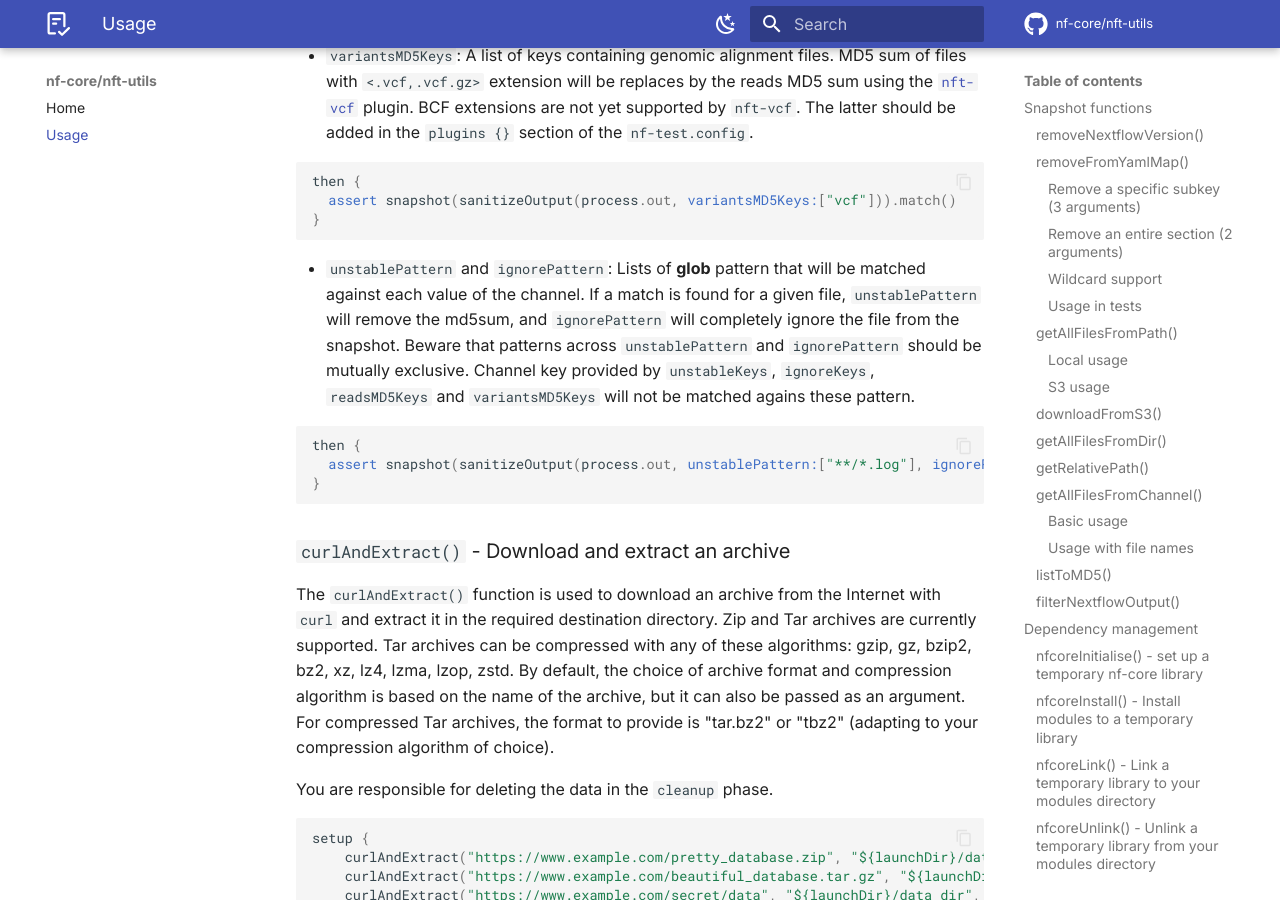
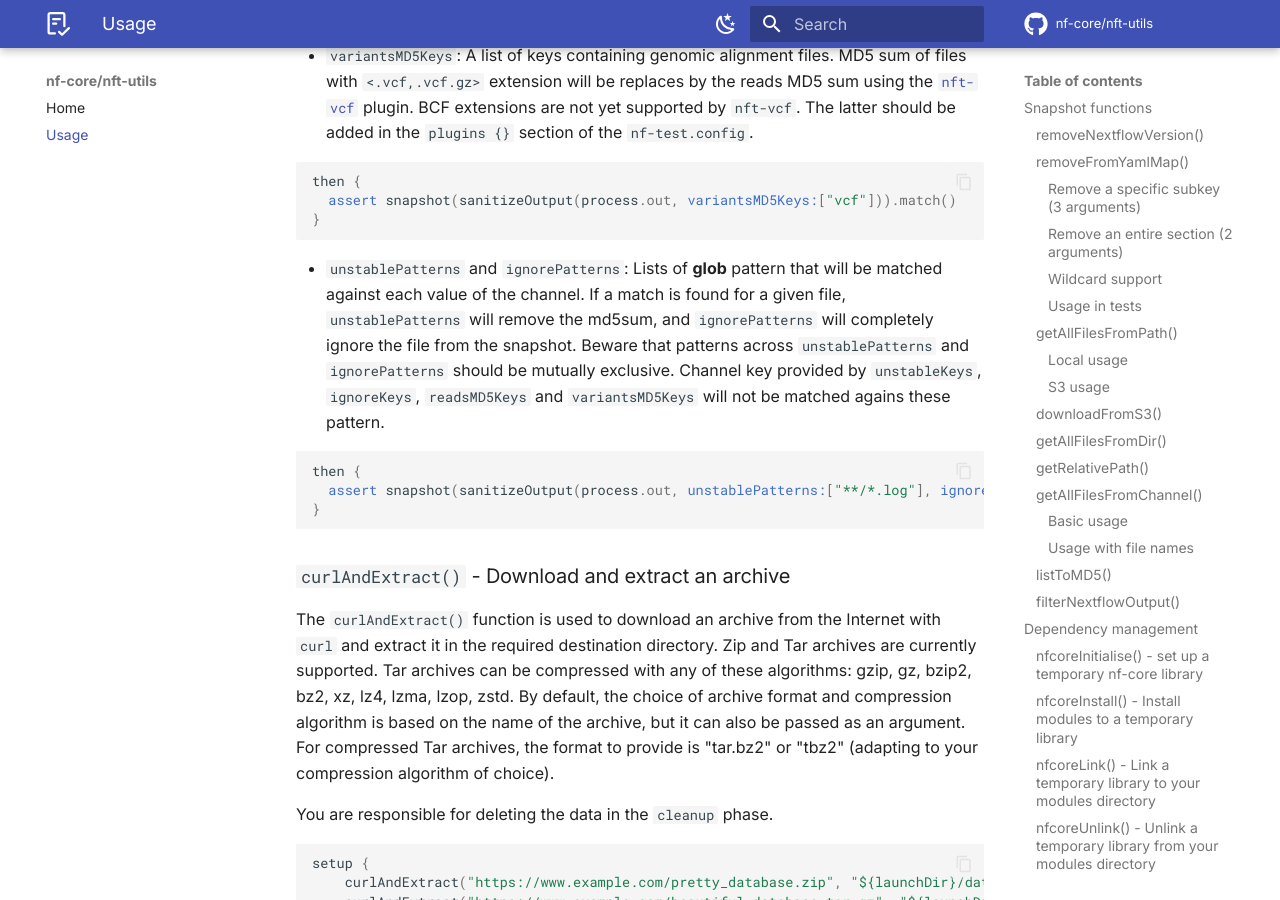
Before and after one commit to nf-core/nft-utils, an MkDocs documentation site: the page built from docs/usage.md, in a window 1280 px wide and 900 px high, scrolled down 16850 px. Built offline with MkDocs 1.6.1 and Material for MkDocs 9.7.7, drawn with Linux system fonts in a browser that asks for light colours; comment, search, counter and statistics services are not loaded; the version menu is left out.

Commit message:
Update pattern to patterns

````diff
--- a/dependency-reduced-pom.xml
+++ b/dependency-reduced-pom.xml
@@ -4,7 +4,7 @@
   <groupId>com.nf-core</groupId>
   <artifactId>nft-utils</artifactId>
   <name>nft-utils</name>
-  <version>1.1.0</version>
+  <version>1.1.1</version>
   <description>nf-test plugin that adds commonly used utility functions</description>
   <url>https://github.com/nf-core/nft-utils</url>
   <licenses>
--- a/docs/usage.md
+++ b/docs/usage.md
@@ -732,14 +732,14 @@ then {
 }
 ```
 
-- `unstablePattern` and `ignorePattern`: Lists of **glob** pattern that will be matched against each value of the channel.
-  If a match is found for a given file, `unstablePattern` will remove the md5sum, and `ignorePattern` will completely ignore the file from the snapshot.
-  Beware that patterns across `unstablePattern` and `ignorePattern` should be mutually exclusive.
+- `unstablePatterns` and `ignorePatterns`: Lists of **glob** pattern that will be matched against each value of the channel.
+  If a match is found for a given file, `unstablePatterns` will remove the md5sum, and `ignorePatterns` will completely ignore the file from the snapshot.
+  Beware that patterns across `unstablePatterns` and `ignorePatterns` should be mutually exclusive.
   Channel key provided by `unstableKeys`, `ignoreKeys`, `readsMD5Keys` and `variantsMD5Keys` will not be matched agains these pattern.
 
 ```groovy
 then {
-  assert snapshot(sanitizeOutput(process.out, unstablePattern:["**/*.log"], ignorePattern:["**/VERSION_*"])).match()
+  assert snapshot(sanitizeOutput(process.out, unstablePatterns:["**/*.log"], ignorePatterns:["**/VERSION_*"])).match()
 }
 ```
 
--- a/pom.xml
+++ b/pom.xml
@@ -5,7 +5,7 @@
 
 	<groupId>com.nf-core</groupId>
 	<artifactId>nft-utils</artifactId>
-	<version>1.1.0</version>
+	<version>1.1.1</version>
 	<packaging>jar</packaging>
 
 	<name>nft-utils</name>
````
Also changed, not shown: CHANGELOG.md (+6 -0 lines), docs/index.md (+1 -1 lines), 5 other files.
